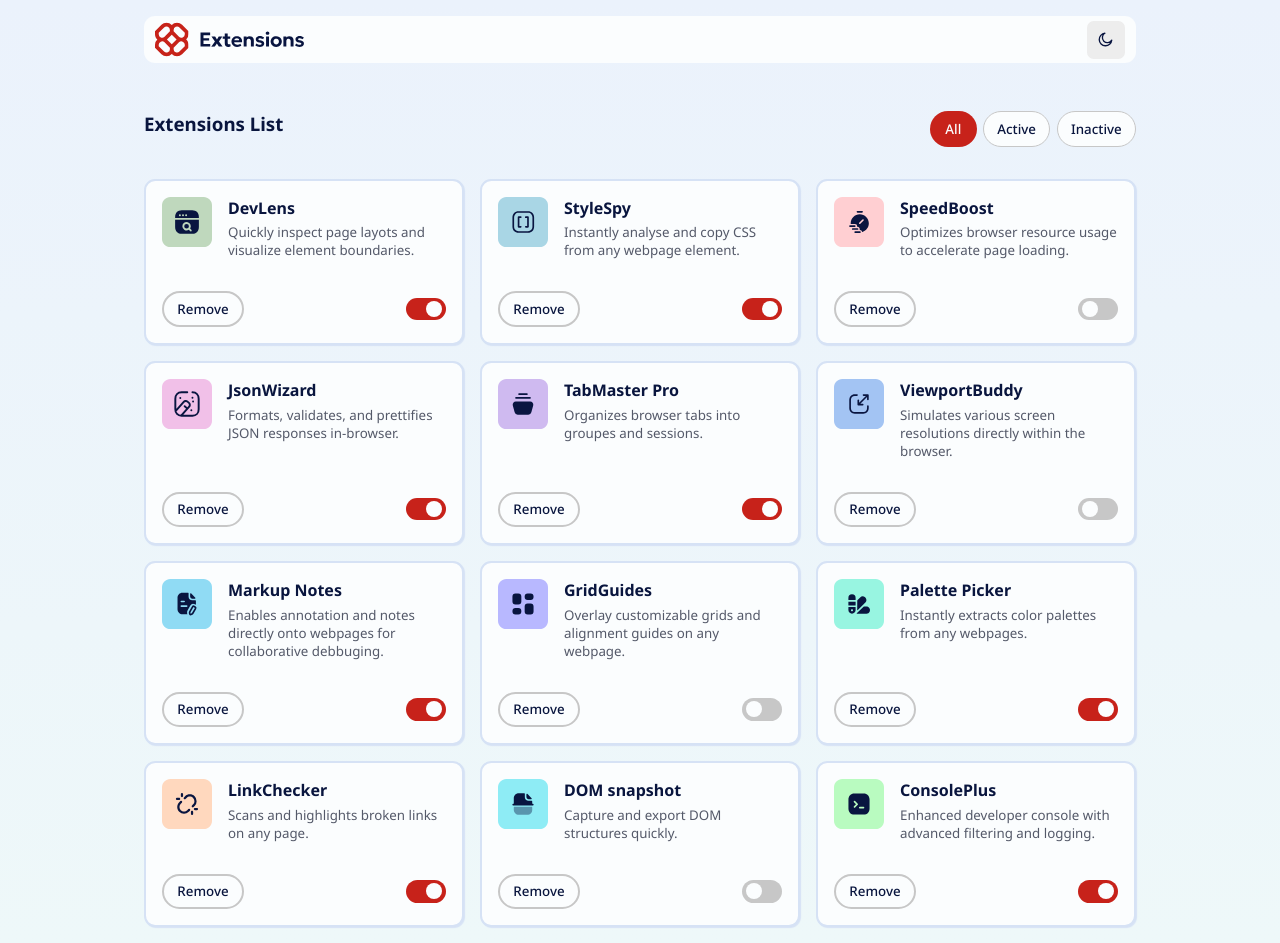
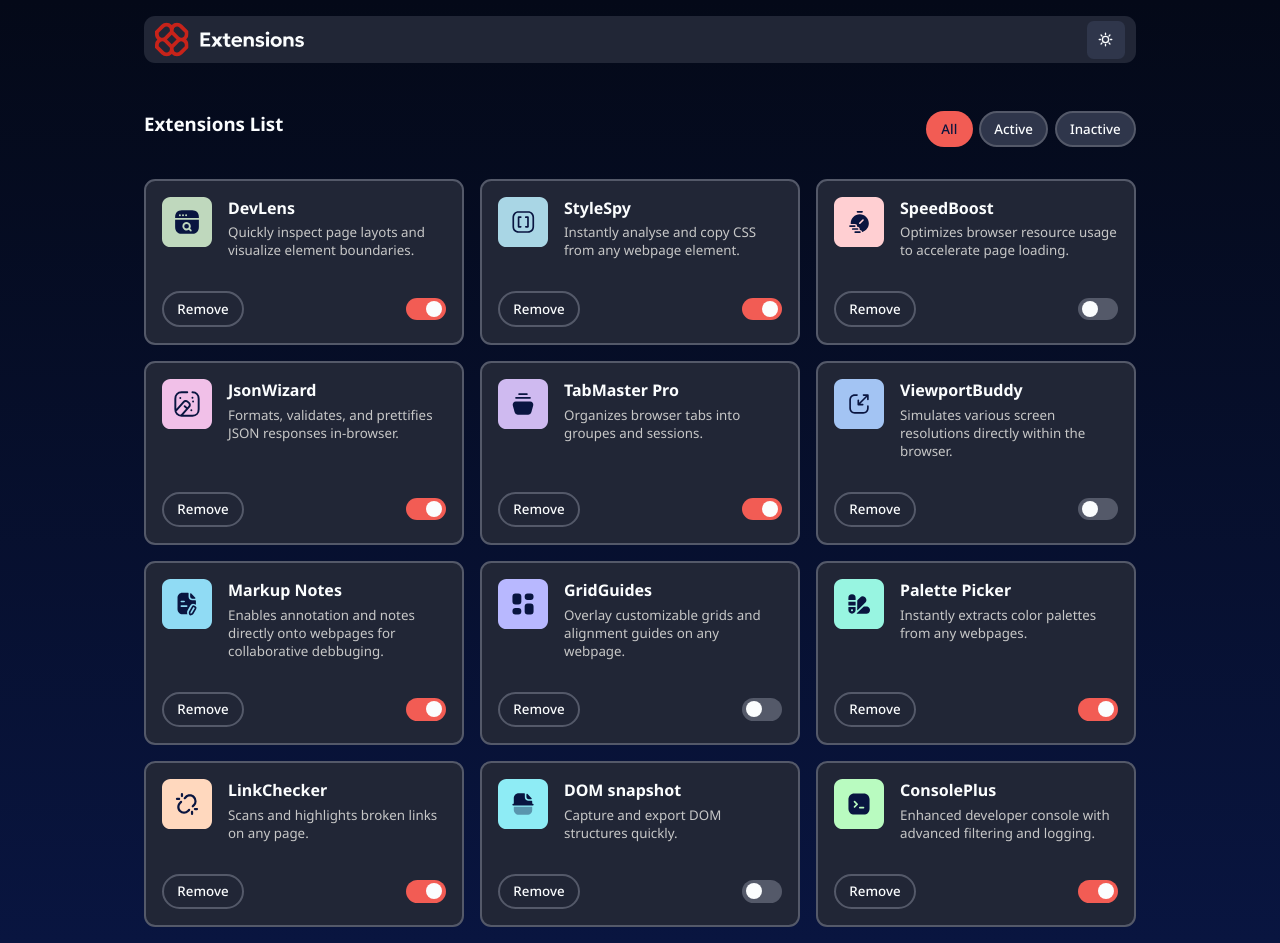
Before and after one commit to Nicole-Ari/extensions-manager, a React (Create React App) app: page / in a window 1280 px wide. Built offline with nearby package versions, Linux system fonts and the light colour scheme.

Commit message:
Change default dark mode

```diff
--- a/src/container/Home.jsx
+++ b/src/container/Home.jsx
@@ -5,7 +5,7 @@ import "./home.css";
 import { Outlet } from "react-router-dom";
 
 function Home(props) {
-  const [darkmode, setDarkmode] = useState(false);
+  const [darkmode, setDarkmode] = useState(true);
   const [list, setList] = useState([]);
   const [selectedList, setSelectedList] = useState([]);
 
```
